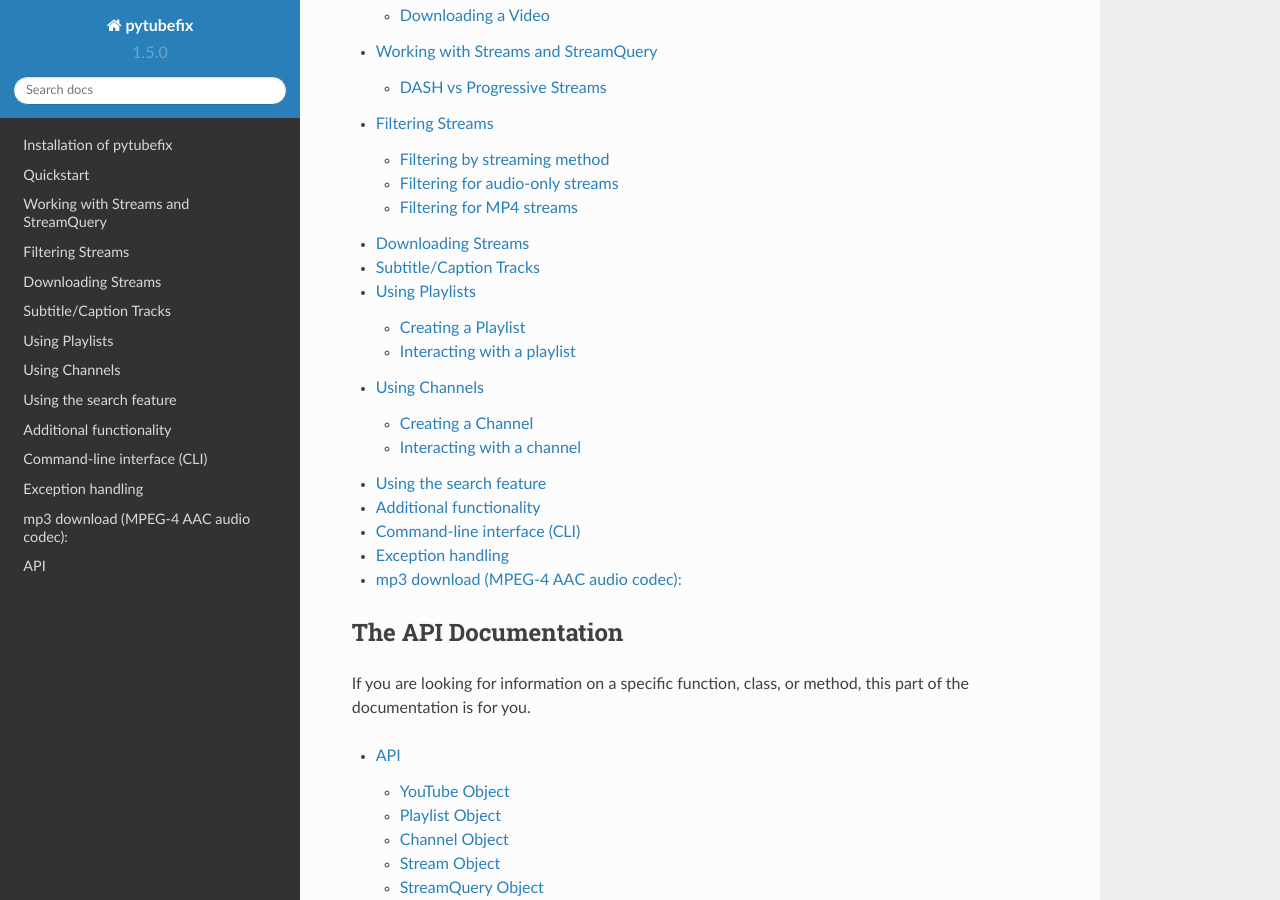
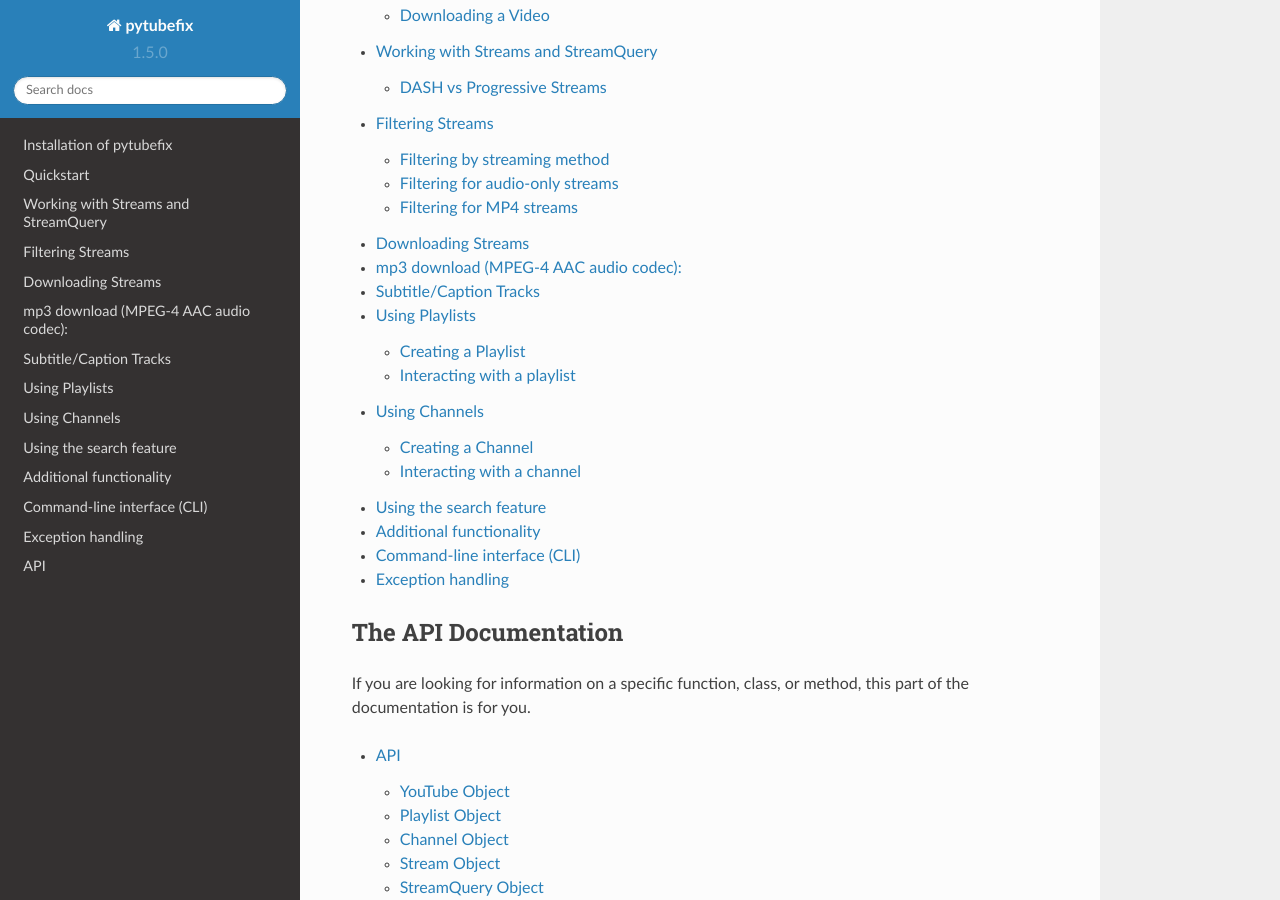
Before and after one commit to JuanBindez/pytubefix, a Sphinx documentation site: the page built from docs/index.rst, in a window 1280 px wide and 900 px high, scrolled down 1076 px. Built offline with Sphinx 7.4.7 and the Read the Docs theme 2.0.0, drawn with Linux system fonts in a browser that asks for light colours.

```diff
--- a/docs/index.rst
+++ b/docs/index.rst
@@ -46,13 +46,13 @@ of pytubefix.
    user/install
    user/quickstart
    user/streams
+   user/mp3
    user/captions
    user/playlist
    user/channel
    user/search
    user/cli
    user/exceptions
-   user/mp3
 
 The API Documentation
 -----------------------------
```
